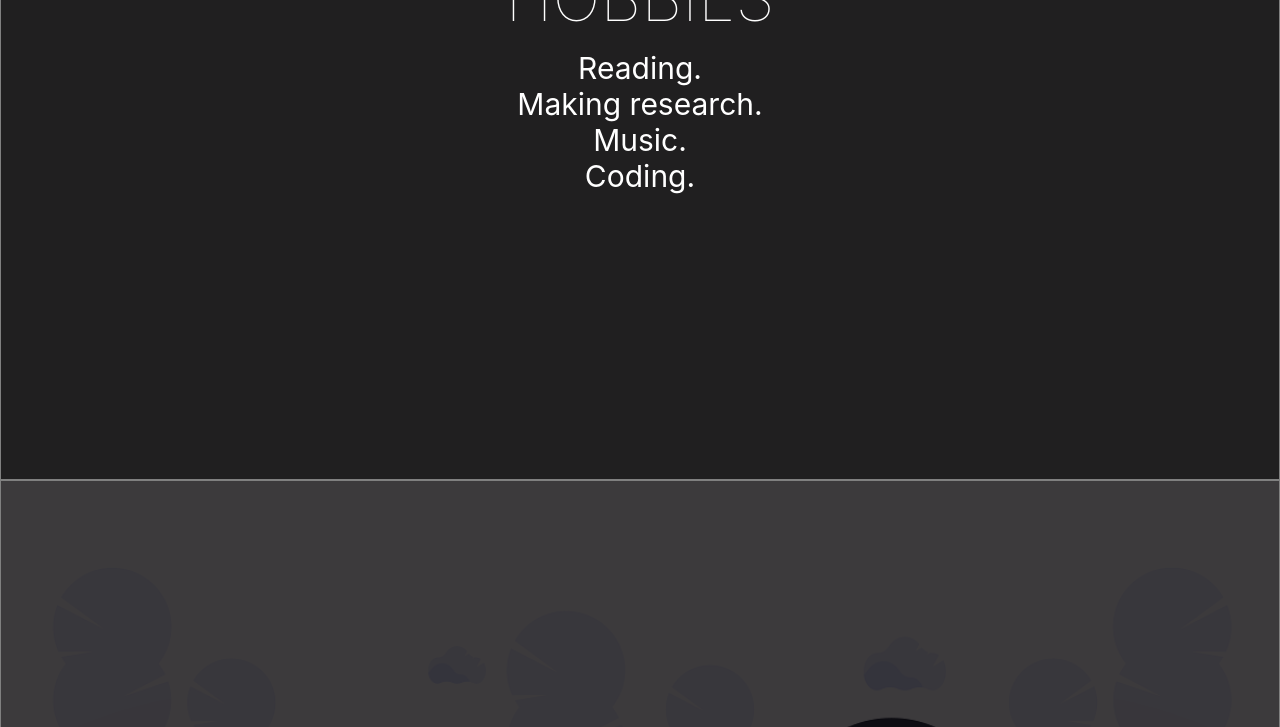
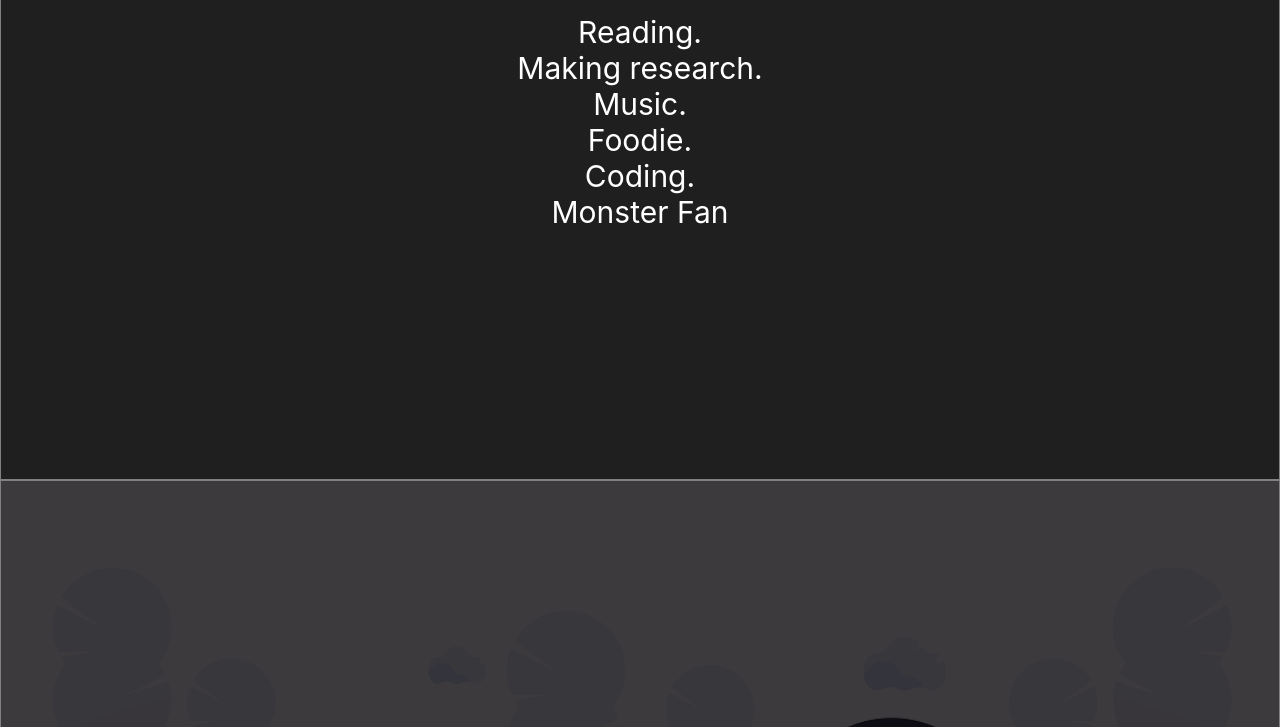
Before and after one commit to Olaitan12/Portfolio, a plain HTML site: page index.html in a window 1280 px wide. Shown: the part 3520-4247 px from the top of the page. Drawn offline with Linux system fonts and the light colour scheme; a script that the page names is missing.

```diff
--- a/index.html
+++ b/index.html
@@ -96,7 +96,9 @@
                 <li>Reading.</li>
                 <li>Making research.</li>
                 <li>Music.</li>
+                <li>Foodie.</li>
                 <li>Coding.</li>
+                <li>Monster Fan</li>
             </ul>
         </section>
 
```
